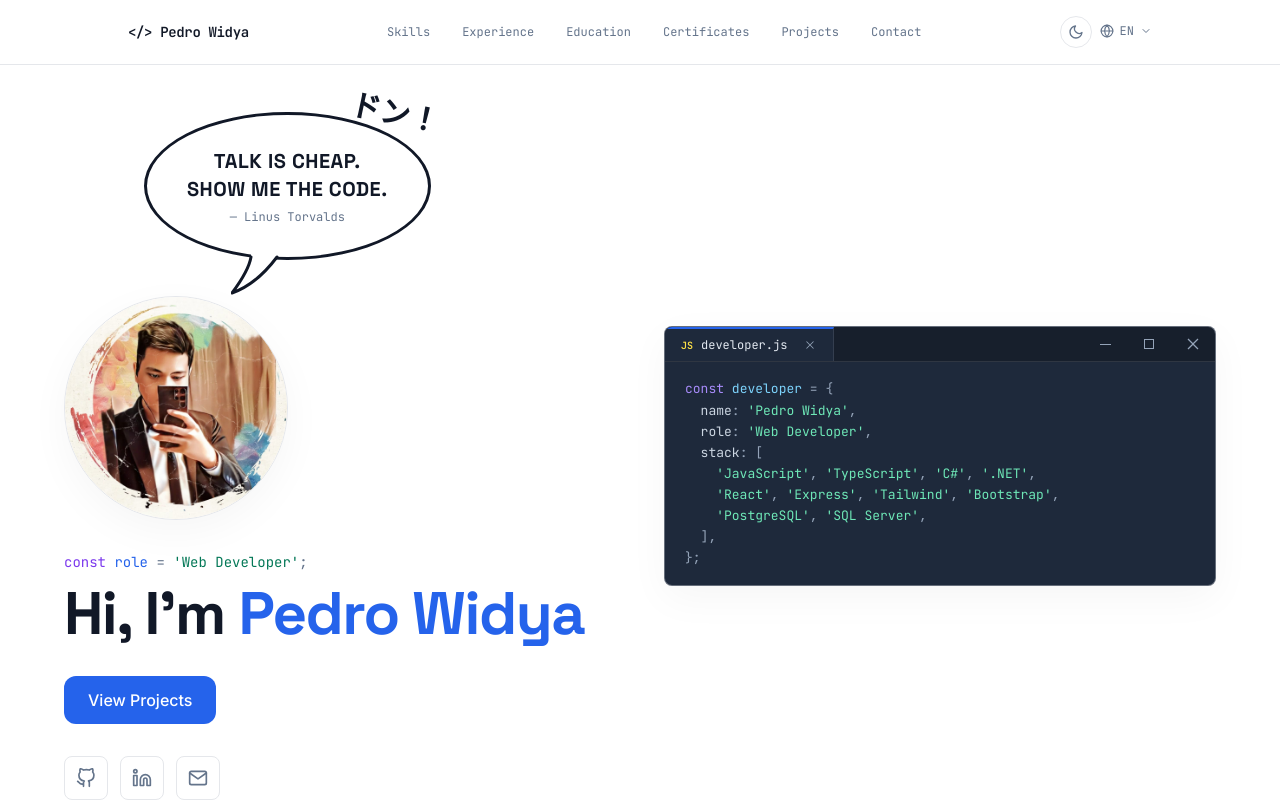
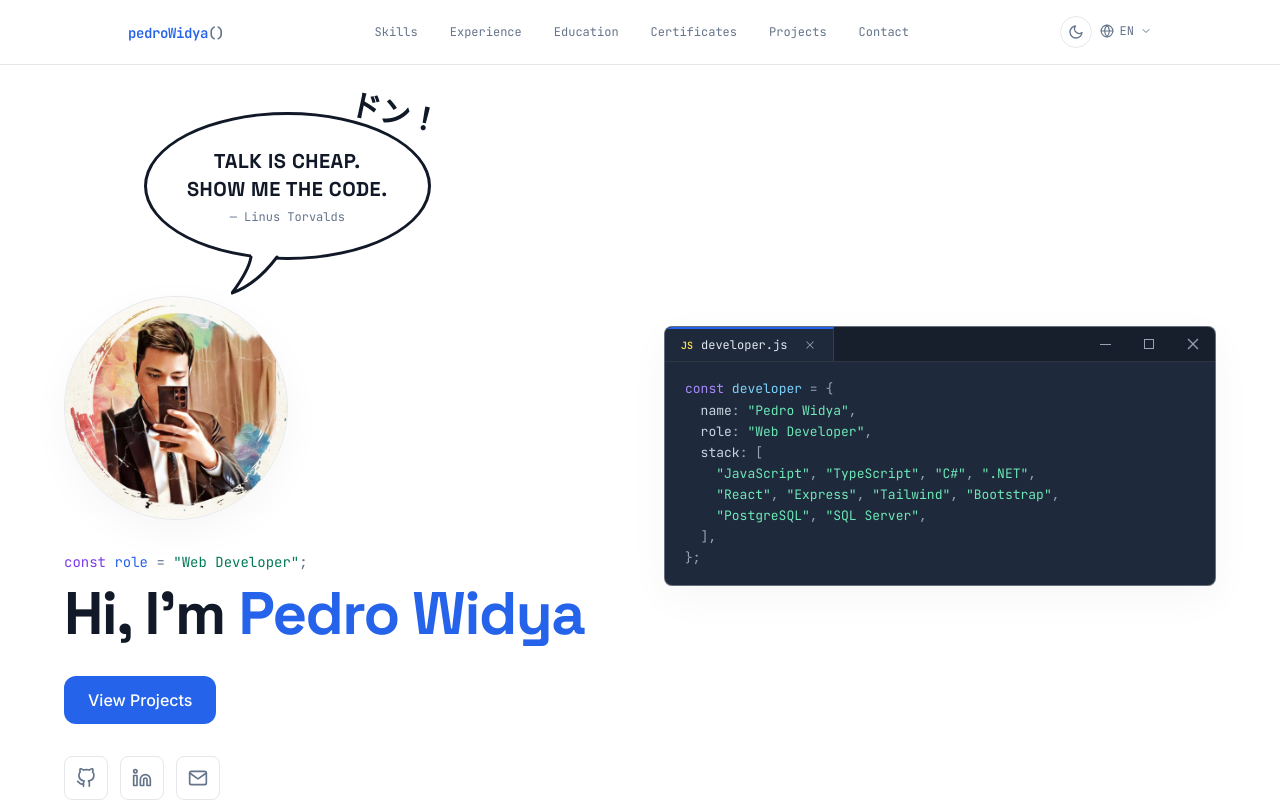
Before and after one commit to edrzvena/portofolio-react, a React (Create React App) app: page / in a window 1280 px wide. Shown: the top 802 px of the page. Built offline with nearby package versions, Linux system fonts and the light colour scheme.

Commit message:
refactor: UI V3

```diff
--- a/src/components/layout/Footer.js
+++ b/src/components/layout/Footer.js
@@ -1,5 +1,6 @@
 import React from 'react';
 import { useLanguage } from '../../context/LanguageContext';
+import Logo from '../ui/Logo';
 
 const Footer = () => {
   const { t } = useLanguage();
@@ -7,7 +8,7 @@ const Footer = () => {
     <footer className="border-t border-line bg-page px-4 py-10 sm:px-8 lg:px-16">
       <div className="mx-auto max-w-6xl">
         <div className="flex flex-col items-center justify-between gap-3 sm:flex-row">
-          <span className="font-mono text-sm font-semibold text-ink">{'</> Pedro Widya'}</span>
+          <Logo />
           <p className="text-center text-sm text-muted sm:text-right">
             {t.footer.rights}
           </p>
--- a/src/components/layout/Navbar.js
+++ b/src/components/layout/Navbar.js
@@ -4,10 +4,11 @@ import { SECTION_IDS } from '../../constants/sections';
 import { useLanguage } from '../../context/LanguageContext';
 import LanguageSwitcher from '../ui/LanguageSwitcher';
 import ThemeToggle from '../ui/ThemeToggle';
+import Logo from '../ui/Logo';
 
 // Header full-width sticky bergaya glassmorphism terang (backdrop blur, putih 80%,
 // border bawah tipis) — sesuai DESIGN.md & mockup.
-// - Kiri: logo/nama (font mono)
+// - Kiri: logo/nama sebagai syntax pemanggilan fungsi JS: pedroWidya()
 // - Tengah: nav links (font mono) — active dikasih warna aksen + underline biru
 // - Kanan: pemilih bahasa (LanguageSwitcher — globe + kode bahasa aktif, dropdown EN/ID/JP)
 // Di bawah lg jadi hamburger menu (panel dropdown di bawah header).
@@ -22,9 +23,10 @@ const Navbar = ({ activeSection, scrollToSection, isMenuOpen, setIsMenuOpen }) =
         {/* Kiri: logo / nama */}
         <button
           onClick={() => scrollToSection('home')}
-          className="shrink-0 font-mono text-sm font-semibold tracking-tight text-ink"
+          aria-label="Pedro Widya"
+          className="shrink-0 tracking-tight"
         >
-          {'</> Pedro Widya'}
+          <Logo />
         </button>
 
         {/* Tengah: nav links (desktop) */}
--- /dev/null
+++ b/src/components/ui/ConstSyntax.js
@@ -0,0 +1,17 @@
+import React from 'react';
+
+// Teks bergaya syntax JS: const <name> = "<value>";
+// Dipakai untuk role di Hero. Ukuran & font diatur lewat className.
+const ConstSyntax = ({ name, value, className = '' }) => {
+  return (
+    <span className={`whitespace-nowrap font-mono ${className}`}>
+      <span className="text-violet-600 dark:text-violet-400">const</span>{' '}
+      <span className="text-accent">{name}</span>{' '}
+      <span className="text-muted">=</span>{' '}
+      <span className="text-emerald-700 dark:text-emerald-400">"{value}"</span>
+      <span className="text-muted">;</span>
+    </span>
+  );
+};
+
+export default ConstSyntax;
--- /dev/null
+++ b/src/components/ui/Logo.js
@@ -0,0 +1,14 @@
+import React from 'react';
+
+// Logo nama bergaya syntax pemanggilan fungsi JS: pedroWidya()
+// Dipakai di Navbar & Footer.
+const Logo = ({ className = '' }) => {
+  return (
+    <span className={`whitespace-nowrap font-mono text-sm font-semibold ${className}`}>
+      <span className="text-accent">pedroWidya</span>
+      <span className="text-muted">()</span>
+    </span>
+  );
+};
+
+export default Logo;
--- a/src/sections/Hero.js
+++ b/src/sections/Hero.js
@@ -2,6 +2,7 @@ import React from 'react';
 import { FiDownload, FiGithub, FiLinkedin, FiMail } from 'react-icons/fi';
 import Button from '../components/ui/Button';
 import CodeCard from '../components/ui/CodeCard';
+import ConstSyntax from '../components/ui/ConstSyntax';
 import profile from '../assets/images/myself_casual.jpg';
 import resumeFile from '../assets/files/PEDRO WIDYADHARTA CIADY.pdf';
 import { useLanguage } from '../context/LanguageContext';
@@ -62,13 +63,9 @@ const Hero = ({ scrollToSection }) => {
             </div>
           </div>
 
-          {/* Role ditulis sebagai syntax JS: const role = '...'; */}
-          <p className="mb-3 font-mono text-sm">
-            <span className="text-violet-600 dark:text-violet-400">const</span>{' '}
-            <span className="text-accent">role</span>{' '}
-            <span className="text-muted">=</span>{' '}
-            <span className="text-emerald-700 dark:text-emerald-400">'{t.hero.role}'</span>
-            <span className="text-muted">;</span>
+          {/* Role ditulis sebagai syntax JS: const role = "..."; */}
+          <p className="mb-3 text-sm">
+            <ConstSyntax name="role" value={t.hero.role} />
           </p>
 
           <h1 className="text-4xl font-bold leading-[1.1] tracking-tight text-ink sm:text-5xl md:text-6xl">
```
Also changed, not shown: src/components/ui/CodeCard.js (+12 -12 lines).
